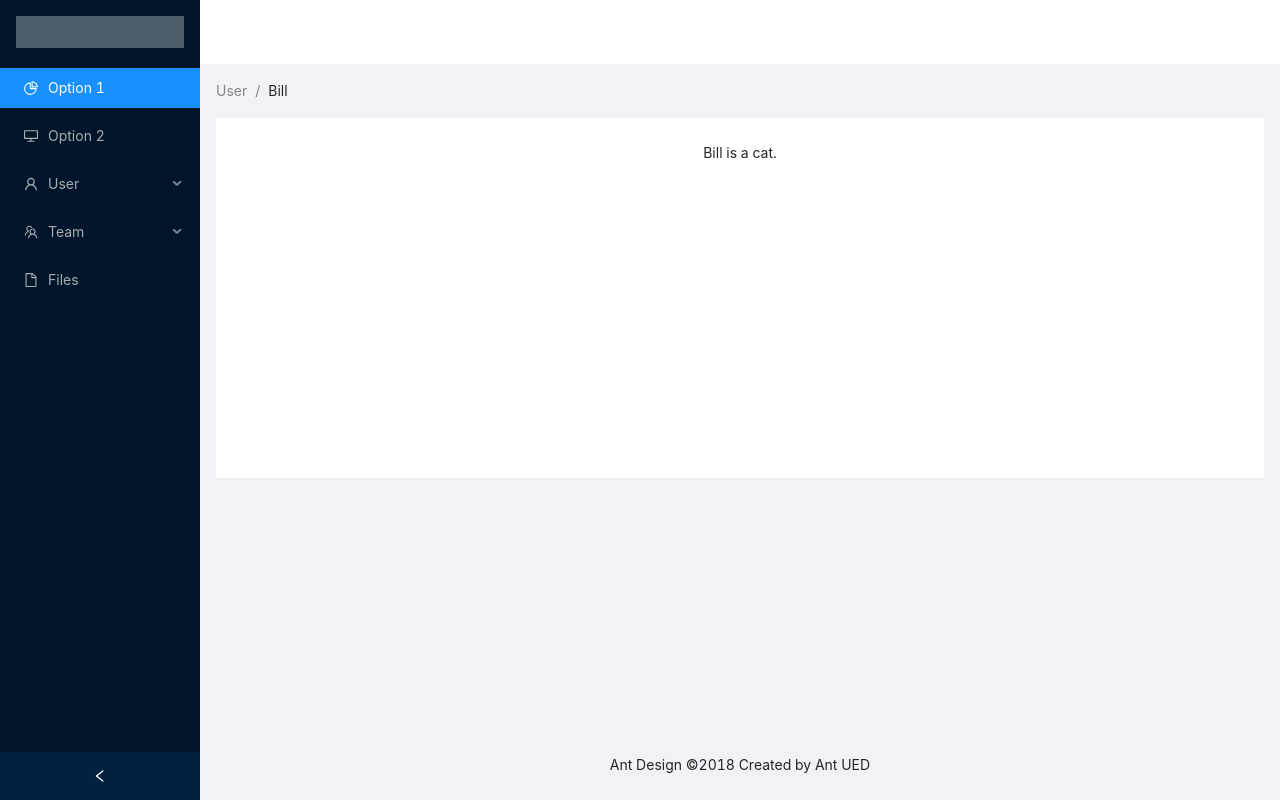
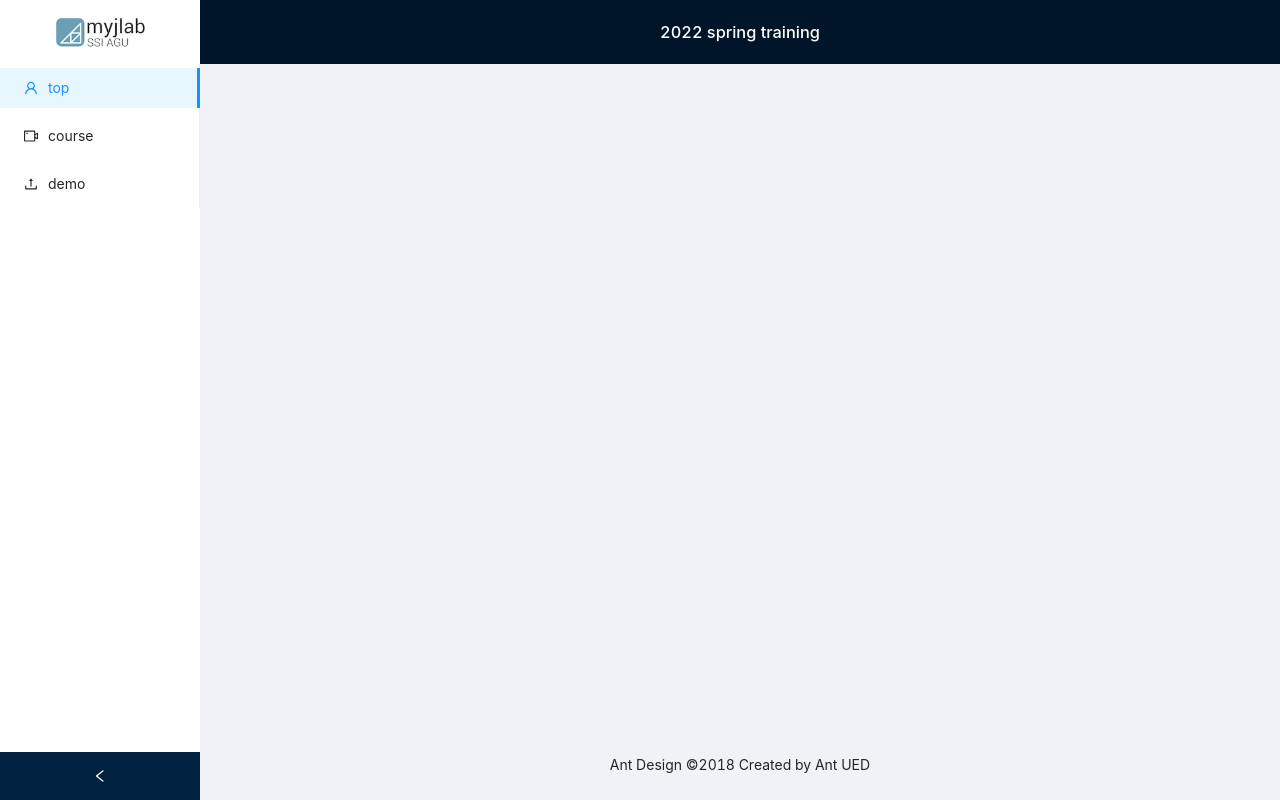
Before and after one commit to renasami/2022_page, a React (Create React App) app: page /register in a window 1280 px wide. Built offline with nearby package versions, Linux system fonts and the light colour scheme.

Commit message:
default template 完成

```diff
--- a/src/App.css
+++ b/src/App.css
@@ -14,7 +14,7 @@
 }
 
 .App-header {
-  background-color: #282c34;
+  /* background-color: #282c34; */
   min-height: 100vh;
   display: flex;
   flex-direction: column;
--- /dev/null
+++ b/src/components/organisms/Header/index.tsx
@@ -0,0 +1,28 @@
+import {FC} from "react"
+import {  Layout } from 'antd';
+
+import 'antd/dist/antd.css';
+import './index.css';
+const Header:FC = () => {
+    const { Header, Content, Footer } = Layout;
+    return (
+        <>
+        <Layout className="site-layout">
+          <Header className="site-layout-background" style={{ padding: 0 }} >
+              <h1 style={{color:"white"}}>2022 spring training</h1>
+          </Header>
+          <Content style={{ margin: '0 16px' }}>
+            {/* <Breadcrumb style={{ margin: '16px 0' }}>
+              <Breadcrumb.Item>User</Breadcrumb.Item>
+              <Breadcrumb.Item>Bill</Breadcrumb.Item>
+            </Breadcrumb> */}
+            {/* <div className="site-layout-background" style={{ padding: 24, minHeight: 360 }}>
+              Bill is a cat.
+            </div> */}
+          </Content>
+          <Footer style={{ textAlign: 'center' }}>Ant Design ©2018 Created by Ant UED</Footer>
+        </Layout>
+        </>
+    )
+}
+export default Header
--- /dev/null
+++ b/src/components/organisms/SideBar/index.tsx
@@ -0,0 +1,47 @@
+import {FC, useState} from "react"
+import { Layout, Menu } from 'antd';
+import {
+  UserOutlined,
+  VideoCameraOutlined,
+  UploadOutlined,
+
+} from '@ant-design/icons';
+import 'antd/dist/antd.css';
+import './index.css';
+import myjlogo from "../../../imgs/myjlab-logo.png";
+import myjicon from "../../../imgs/myjlab-icon.png";
+const SideBar:FC = () => {
+    const [collapsed, setCollapsed] = useState<boolean>(false);
+    const onCollapse = () => {
+        setCollapsed(!collapsed);
+    }
+    const { Sider } = Layout;
+    // const { SubMenu } = Menu;
+
+    return (
+        <>
+        <Sider collapsible collapsed={collapsed} onCollapse={onCollapse} style={{ padding: 0, backgroundColor:"white" }}>
+          {
+            collapsed ?
+            <img src={myjicon} className="logo" alt="none"/>
+            :<img src={myjlogo} className="logo" alt="none"/>
+          }
+
+          <Menu theme="light" mode="inline" defaultSelectedKeys={['1']}>
+            <Menu.Item key="1" icon={<UserOutlined />}>
+              top
+            </Menu.Item>
+            <Menu.Item key="2" icon={<VideoCameraOutlined />}>
+              course
+            </Menu.Item>
+            <Menu.Item key="3" icon={<UploadOutlined />}>
+              demo
+            </Menu.Item>
+          </Menu>
+
+        </Sider>
+    </>
+    )
+}
+
+export default SideBar
--- a/src/components/templates/BasicTemplate/index.css
+++ b/src/components/templates/BasicTemplate/index.css
@@ -4,9 +4,9 @@
     background: rgba(255, 255, 255, 0.3);
   }
 
-  .site-layout .site-layout-background {
-    background: #fff;
+  /* .site-layout .site-layout-background {
+    background:white;
   }
     [data-theme="dark"] .site-layout .site-layout-background {
       background: #141414;
-    }
+    } */
--- a/src/components/templates/BasicTemplate/index.tsx
+++ b/src/components/templates/BasicTemplate/index.tsx
@@ -1,64 +1,20 @@
-import {FC, useState} from "react"
-import { Layout, Menu, Breadcrumb } from 'antd';
-import {
-  DesktopOutlined,
-  PieChartOutlined,
-  FileOutlined,
-  TeamOutlined,
-  UserOutlined,
-} from '@ant-design/icons';
+import {FC} from "react"
+import Header from "../../organisms/Header"
+import SideBar from "../../organisms/SideBar"
 import 'antd/dist/antd.css';
 import './index.css';
+import { Layout } from "antd";
 
-const UserTmpl:FC = () => {
-    const [collapsed, setCollapsed] = useState<boolean>(false);
-    const onCollapse = () => {
-        setCollapsed(!collapsed);
-    }
-    const { Header, Content, Footer, Sider } = Layout;
-    const { SubMenu } = Menu;
+const BasicTemplate:FC = () => {
+
     return (
       <>
-       <Layout style={{ minHeight: '100vh' }}>
-        <Sider collapsible collapsed={collapsed} onCollapse={onCollapse}>
-          <div className="logo" />
-          <Menu theme="dark" defaultSelectedKeys={['1']} mode="inline">
-            <Menu.Item key="1" icon={<PieChartOutlined />}>
-              Option 1
-            </Menu.Item>
-            <Menu.Item key="2" icon={<DesktopOutlined />}>
-              Option 2
-            </Menu.Item>
-            <SubMenu key="sub1" icon={<UserOutlined />} title="User">
-              <Menu.Item key="3">Tom</Menu.Item>
-              <Menu.Item key="4">Bill</Menu.Item>
-              <Menu.Item key="5">Alex</Menu.Item>
-            </SubMenu>
-            <SubMenu key="sub2" icon={<TeamOutlined />} title="Team">
-              <Menu.Item key="6">Team 1</Menu.Item>
-              <Menu.Item key="8">Team 2</Menu.Item>
-            </SubMenu>
-            <Menu.Item key="9" icon={<FileOutlined />}>
-              Files
-            </Menu.Item>
-          </Menu>
-        </Sider>
-        <Layout className="site-layout">
-          <Header className="site-layout-background" style={{ padding: 0 }} />
-          <Content style={{ margin: '0 16px' }}>
-            <Breadcrumb style={{ margin: '16px 0' }}>
-              <Breadcrumb.Item>User</Breadcrumb.Item>
-              <Breadcrumb.Item>Bill</Breadcrumb.Item>
-            </Breadcrumb>
-            <div className="site-layout-background" style={{ padding: 24, minHeight: 360 }}>
-              Bill is a cat.
-            </div>
-          </Content>
-          <Footer style={{ textAlign: 'center' }}>Ant Design ©2018 Created by Ant UED</Footer>
-        </Layout>
+      <Layout style={{ minHeight: '100vh' }}>
+        <SideBar/>
+        <Header/>
       </Layout>
       </>
     );
 }
 
-export default UserTmpl
+export default BasicTemplate
```
Also changed, not shown: src/components/organisms/Header/index.css (added), src/components/organisms/SideBar/index.css (added), src/imgs/myjlab-icon.png (added), src/imgs/myjlab-logo.png (added).
